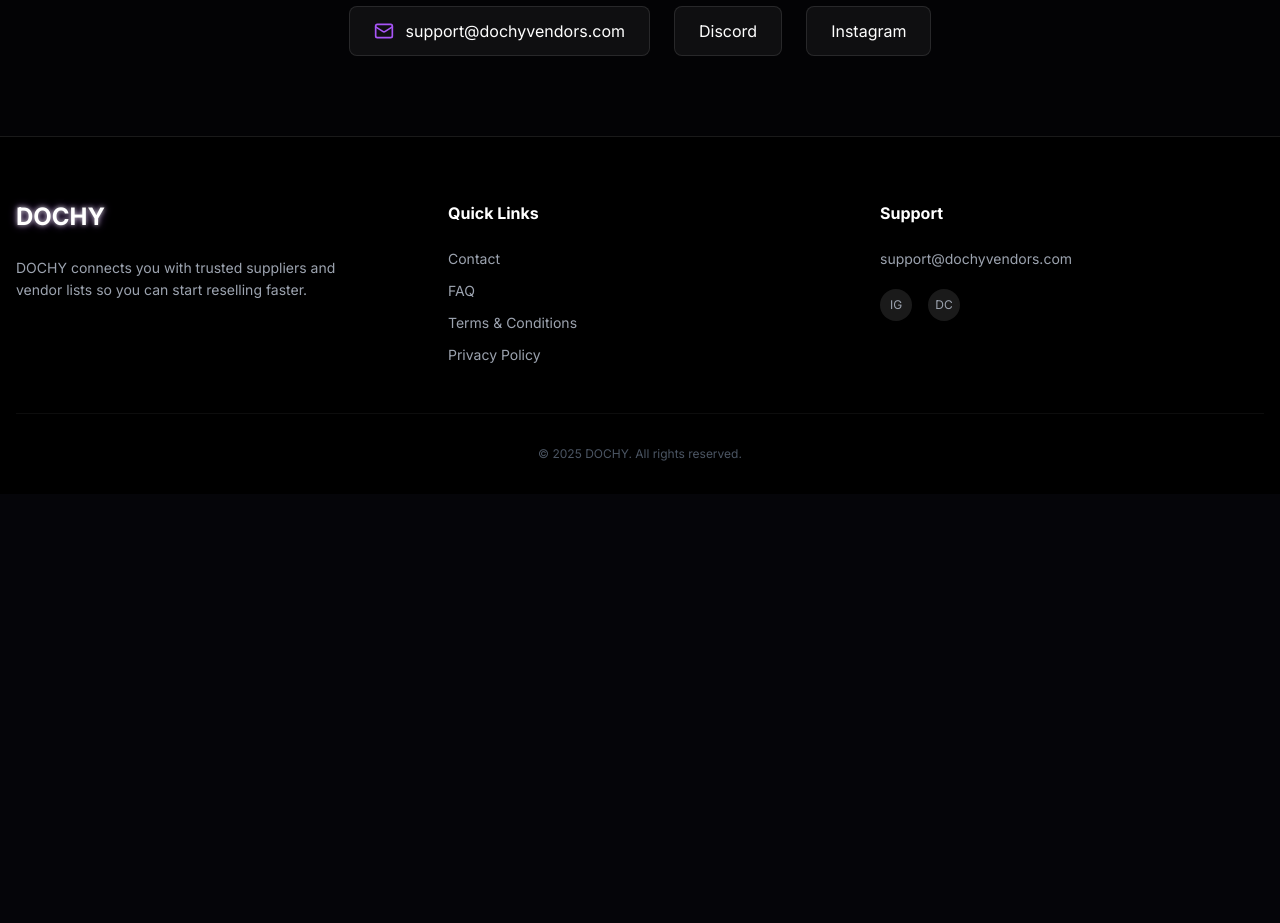
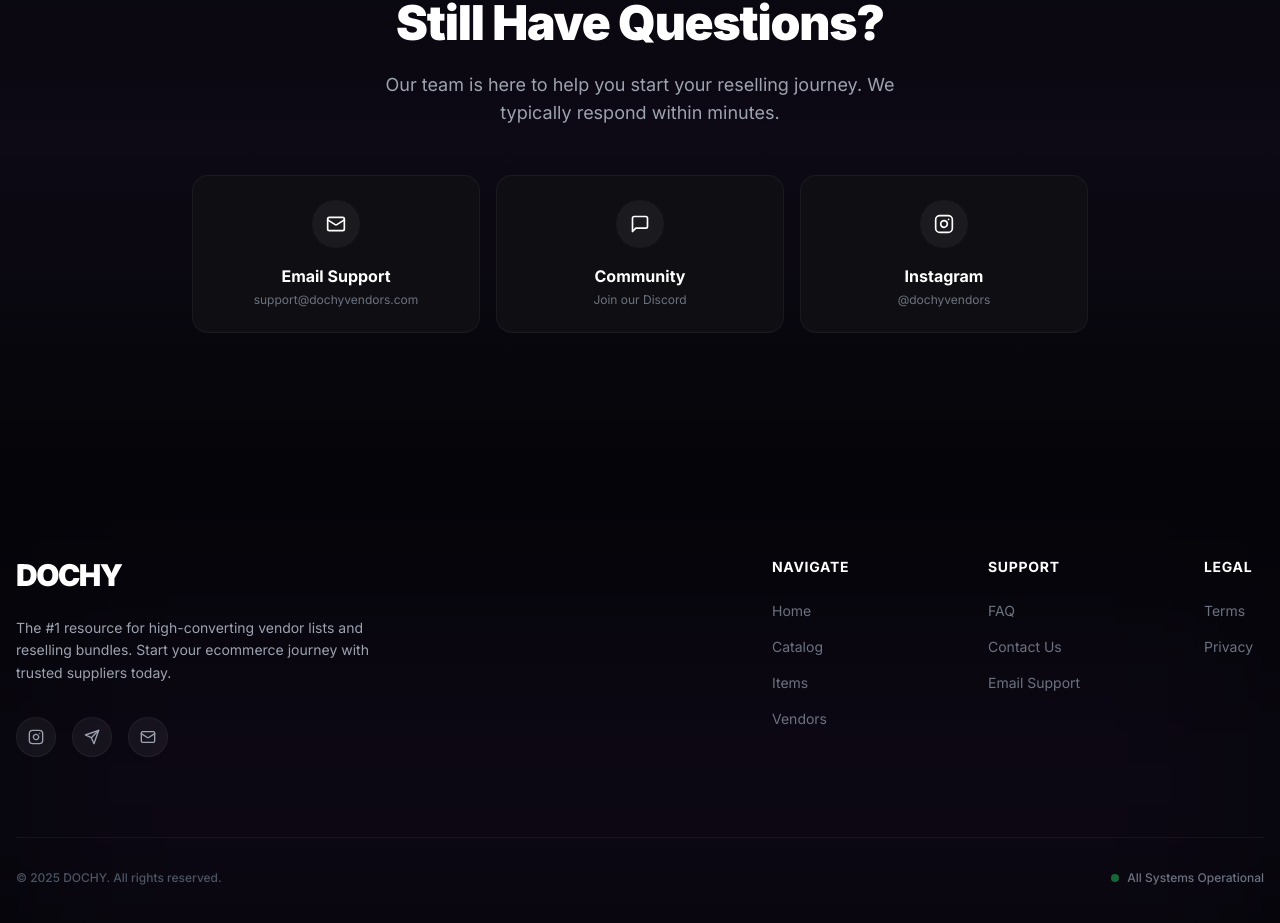
Before and after one commit to Expandingmind/Dochy, a Next.js app: page / in a window 1280 px wide. Shown: the part 6426-7349 px from the top of the page. Before the commit the page ends 6920 px from the top, so only its background shows below. Built offline with nearby package versions, Linux system fonts and the light colour scheme.

Commit message:
Update: Redesign Footer and Contact section to match new minimalistic aesthetic with dark theme and clean typography

```diff
--- a/src/components/ContactSection.tsx
+++ b/src/components/ContactSection.tsx
@@ -1,30 +1,56 @@
-import { Mail } from "lucide-react";
+import { Mail, MessageSquare, Instagram } from "lucide-react";
 
 export function ContactSection() {
   return (
-    <section id="contact" className="py-20 border-t border-white/5 bg-black/40">
-      <div className="container mx-auto px-4 text-center">
-        <h2 className="text-2xl md:text-3xl font-bold text-white mb-4">
-          Need Help Before You Buy?
+    <section id="contact" className="py-32 relative overflow-hidden">
+      {/* Background Gradient */}
+      <div className="absolute inset-0 bg-gradient-to-b from-transparent via-primary/5 to-transparent pointer-events-none" />
+
+      <div className="container mx-auto px-4 text-center relative z-10">
+        <div className="inline-flex items-center gap-2 px-4 py-1.5 rounded-full bg-white/5 border border-white/10 text-xs font-medium text-primary mb-6">
+           <span className="relative flex h-2 w-2">
+             <span className="animate-ping absolute inline-flex h-full w-full rounded-full bg-primary opacity-75"></span>
+             <span className="relative inline-flex rounded-full h-2 w-2 bg-primary"></span>
+           </span>
+           24/7 Support
+        </div>
+
+        <h2 className="text-3xl md:text-5xl font-black text-white mb-6 tracking-tight">
+          Still Have Questions?
         </h2>
-        <p className="text-gray-400 mb-8">
-          Reach out and we’ll help you pick the right bundle for your situation.
+        <p className="text-gray-400 text-lg mb-12 max-w-xl mx-auto">
+          Our team is here to help you start your reselling journey. We typically respond within minutes.
         </p>
 
-        <div className="flex flex-col md:flex-row items-center justify-center gap-6">
+        <div className="grid grid-cols-1 md:grid-cols-3 gap-4 max-w-4xl mx-auto">
+          {/* Email Card */}
           <a
             href="mailto:support@dochyvendors.com"
-            className="flex items-center gap-3 px-6 py-3 rounded-lg bg-white/5 border border-white/10 hover:bg-white/10 transition-colors text-white"
+            className="group p-6 rounded-2xl bg-[#0f0f13] border border-white/5 hover:border-primary/20 transition-all hover:-translate-y-1"
           >
-            <Mail className="w-5 h-5 text-primary" />
-            support@dochyvendors.com
+            <div className="w-12 h-12 rounded-full bg-white/5 flex items-center justify-center mb-4 mx-auto group-hover:bg-primary/10 group-hover:text-primary transition-colors">
+               <Mail className="w-5 h-5" />
+            </div>
+            <h3 className="text-white font-bold mb-1">Email Support</h3>
+            <p className="text-gray-500 text-xs">support@dochyvendors.com</p>
           </a>
-          {/* Placeholder for Discord/Insta */}
-          <button className="flex items-center gap-3 px-6 py-3 rounded-lg bg-white/5 border border-white/10 hover:bg-white/10 transition-colors text-white">
-            <span>Discord</span>
+
+          {/* Discord Card */}
+          <button className="group p-6 rounded-2xl bg-[#0f0f13] border border-white/5 hover:border-[#5865F2]/20 transition-all hover:-translate-y-1">
+            <div className="w-12 h-12 rounded-full bg-white/5 flex items-center justify-center mb-4 mx-auto group-hover:bg-[#5865F2]/10 group-hover:text-[#5865F2] transition-colors">
+               <MessageSquare className="w-5 h-5" />
+            </div>
+            <h3 className="text-white font-bold mb-1">Community</h3>
+            <p className="text-gray-500 text-xs">Join our Discord</p>
           </button>
-          <button className="flex items-center gap-3 px-6 py-3 rounded-lg bg-white/5 border border-white/10 hover:bg-white/10 transition-colors text-white">
-            <span>Instagram</span>
+
+          {/* Instagram Card */}
+          <button className="group p-6 rounded-2xl bg-[#0f0f13] border border-white/5 hover:border-[#E1306C]/20 transition-all hover:-translate-y-1">
+            <div className="w-12 h-12 rounded-full bg-white/5 flex items-center justify-center mb-4 mx-auto group-hover:bg-[#E1306C]/10 group-hover:text-[#E1306C] transition-colors">
+               <Instagram className="w-5 h-5" />
+            </div>
+            <h3 className="text-white font-bold mb-1">Instagram</h3>
+            <p className="text-gray-500 text-xs">@dochyvendors</p>
           </button>
         </div>
       </div>
--- a/src/components/Footer.tsx
+++ b/src/components/Footer.tsx
@@ -1,59 +1,74 @@
 import Link from "next/link";
+import { Instagram, Send, Mail } from "lucide-react";
 
 export function Footer() {
   return (
-    <footer className="bg-black border-t border-white/10 pt-16 pb-8">
-      <div className="container mx-auto px-4">
-        <div className="grid grid-cols-1 md:grid-cols-3 gap-12 mb-12">
-          {/* Column 1 */}
-          <div>
+    <footer className="relative bg-[#050509] pt-24 pb-12 overflow-hidden">
+      {/* Ambient Glow */}
+      <div className="absolute bottom-0 left-1/2 -translate-x-1/2 w-full h-[300px] bg-primary/5 blur-[100px] pointer-events-none" />
+
+      <div className="container mx-auto px-4 relative z-10">
+        <div className="grid grid-cols-1 md:grid-cols-12 gap-12 mb-20">
+          {/* Brand Column */}
+          <div className="md:col-span-5">
             <Link href="/" className="inline-block mb-6">
-               <h2 className="text-2xl font-bold text-white neon-text">DOCHY</h2>
+               <h2 className="text-3xl font-black text-white tracking-tighter">DOCHY</h2>
             </Link>
-            <p className="text-gray-400 text-sm leading-relaxed max-w-xs">
-              DOCHY connects you with trusted suppliers and vendor lists so you can start reselling faster.
+            <p className="text-gray-400 text-sm leading-relaxed max-w-sm mb-8">
+              The #1 resource for high-converting vendor lists and reselling bundles. Start your ecommerce journey with trusted suppliers today.
             </p>
+
+            <div className="flex gap-4">
+               <a href="#" className="w-10 h-10 rounded-full bg-white/5 hover:bg-white/10 border border-white/5 flex items-center justify-center transition-colors group">
+                  <Instagram className="w-4 h-4 text-gray-400 group-hover:text-white" />
+               </a>
+               <a href="#" className="w-10 h-10 rounded-full bg-white/5 hover:bg-white/10 border border-white/5 flex items-center justify-center transition-colors group">
+                  <Send className="w-4 h-4 text-gray-400 group-hover:text-white" />
+               </a>
+               <a href="mailto:support@dochyvendors.com" className="w-10 h-10 rounded-full bg-white/5 hover:bg-white/10 border border-white/5 flex items-center justify-center transition-colors group">
+                  <Mail className="w-4 h-4 text-gray-400 group-hover:text-white" />
+               </a>
+            </div>
           </div>
 
-          {/* Column 2 */}
-          <div>
-            <h3 className="text-white font-bold mb-6">Quick Links</h3>
-            <ul className="space-y-3 text-sm text-gray-400">
-              <li><Link href="#contact" className="hover:text-primary transition-colors">Contact</Link></li>
-              <li><Link href="#faq" className="hover:text-primary transition-colors">FAQ</Link></li>
-              <li><Link href="#" className="hover:text-primary transition-colors">Terms & Conditions</Link></li>
-              <li><Link href="#" className="hover:text-primary transition-colors">Privacy Policy</Link></li>
+          {/* Links Columns */}
+          <div className="md:col-span-2 md:col-start-8">
+            <h3 className="text-white font-bold mb-6 text-sm uppercase tracking-wider">Navigate</h3>
+            <ul className="space-y-4 text-sm text-gray-500">
+              <li><Link href="/" className="hover:text-white transition-colors">Home</Link></li>
+              <li><Link href="#catalog" className="hover:text-white transition-colors">Catalog</Link></li>
+              <li><Link href="/items" className="hover:text-white transition-colors">Items</Link></li>
+              <li><Link href="/vendors" className="hover:text-white transition-colors">Vendors</Link></li>
             </ul>
           </div>
 
-          {/* Column 3 */}
-          <div>
-            <h3 className="text-white font-bold mb-6">Support</h3>
-            <ul className="space-y-3 text-sm text-gray-400">
-              <li>
-                <a href="mailto:support@dochyvendors.com" className="hover:text-primary transition-colors">
-                  support@dochyvendors.com
-                </a>
-              </li>
-              <li className="pt-2">
-                <div className="flex gap-4">
-                    {/* Social Icons */}
-                    <div className="w-8 h-8 bg-white/10 rounded-full flex items-center justify-center hover:bg-primary transition-colors cursor-pointer">
-                        <span className="text-xs">IG</span>
-                    </div>
-                    <div className="w-8 h-8 bg-white/10 rounded-full flex items-center justify-center hover:bg-primary transition-colors cursor-pointer">
-                        <span className="text-xs">DC</span>
-                    </div>
-                </div>
-              </li>
+          <div className="md:col-span-2">
+            <h3 className="text-white font-bold mb-6 text-sm uppercase tracking-wider">Support</h3>
+            <ul className="space-y-4 text-sm text-gray-500">
+              <li><Link href="#faq" className="hover:text-white transition-colors">FAQ</Link></li>
+              <li><Link href="#contact" className="hover:text-white transition-colors">Contact Us</Link></li>
+              <li><a href="mailto:support@dochyvendors.com" className="hover:text-white transition-colors">Email Support</a></li>
+            </ul>
+          </div>
+
+          <div className="md:col-span-1">
+            <h3 className="text-white font-bold mb-6 text-sm uppercase tracking-wider">Legal</h3>
+            <ul className="space-y-4 text-sm text-gray-500">
+              <li><Link href="#" className="hover:text-white transition-colors">Terms</Link></li>
+              <li><Link href="#" className="hover:text-white transition-colors">Privacy</Link></li>
             </ul>
           </div>
         </div>
 
-        <div className="border-t border-white/5 pt-8 text-center">
-          <p className="text-xs text-gray-600">
+        {/* Bottom Bar */}
+        <div className="border-t border-white/[0.05] pt-8 flex flex-col md:flex-row justify-between items-center gap-4">
+          <p className="text-xs text-gray-600 font-medium">
             © {new Date().getFullYear()} DOCHY. All rights reserved.
           </p>
+          <div className="flex items-center gap-2">
+             <div className="w-2 h-2 rounded-full bg-green-500 animate-pulse" />
+             <span className="text-xs text-gray-500 font-medium">All Systems Operational</span>
+          </div>
         </div>
       </div>
     </footer>
```
